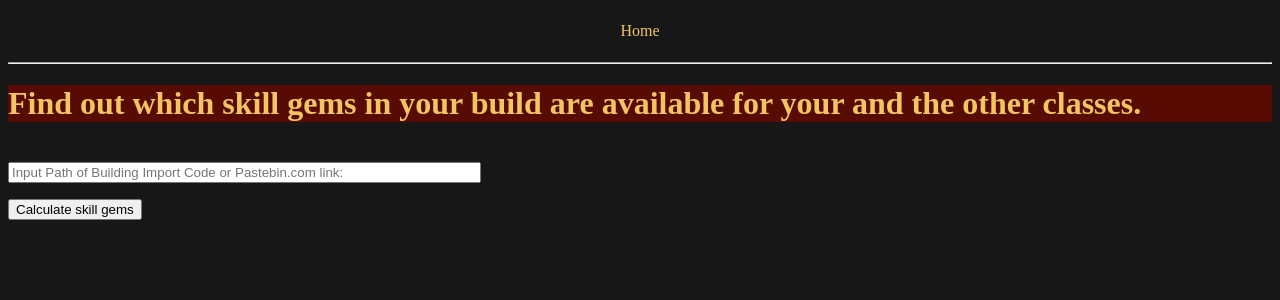
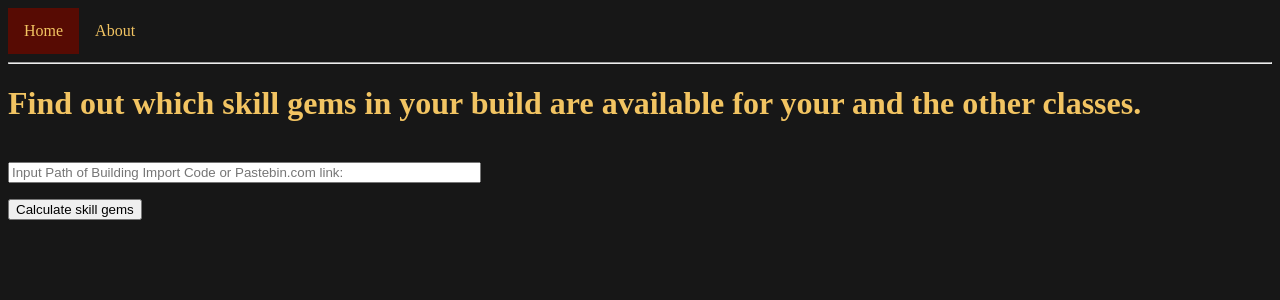
Before and after one commit to ppoelzl/PathOfExileLevelingHelper, a Flask app: page / in a window 1280 px wide. Shown: the top 300 px of the page. Run offline with Flask 2, Linux system fonts and the light colour scheme.

Commit message:
Added active page highlighting.

```diff
--- a/static/style.css
+++ b/static/style.css
@@ -2,7 +2,6 @@
     background-color: #171717;
 }
 h1 {
-    background-color: #570b03;
     color: #f2c462;
 }
 h2 {
@@ -13,12 +12,14 @@
     color: #4d3422;
 }
 ul {
-  list-style-type: none;
-  margin: 0;
-  padding: 0;
+    list-style-type: none;
+    margin: 0;
+    padding: 0;
+    overflow: hidden;
+    background-color: #171717;
 }
 li {
-    display: inline;
+    float: left;
 }
 li a {
   display: block;
@@ -26,6 +27,12 @@
   text-align: center;
   padding: 14px 16px;
   text-decoration: none;
+}
+li a:hover:not(.active) {
+    background-color: black;
+}
+li a.active {
+    background-color: #570b03;
 }
 table {
     border-collapse: collapse;
--- a/templates/base.html
+++ b/templates/base.html
@@ -9,7 +9,8 @@
 </head>
 <body>
     <ul>
-        <li><a href="/">Home</a></li>
+        <li><a class="active" href="/">Home</a></li>
+        <li><a href="/">About</a></li>
     </ul>
     <hr>
     {%  block content %}{% endblock %}
```
